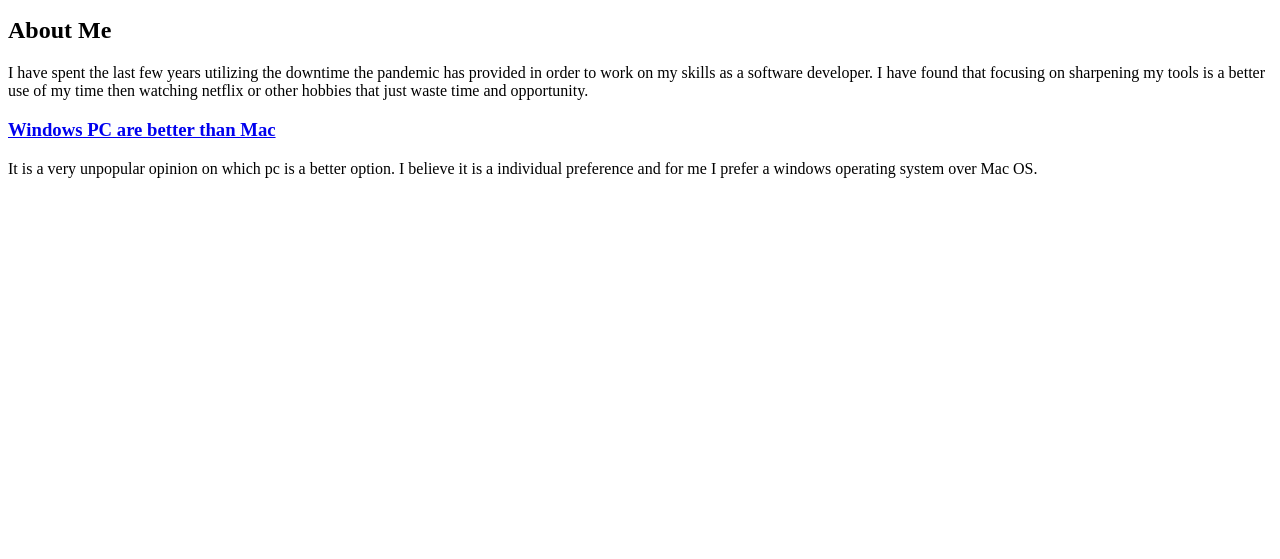
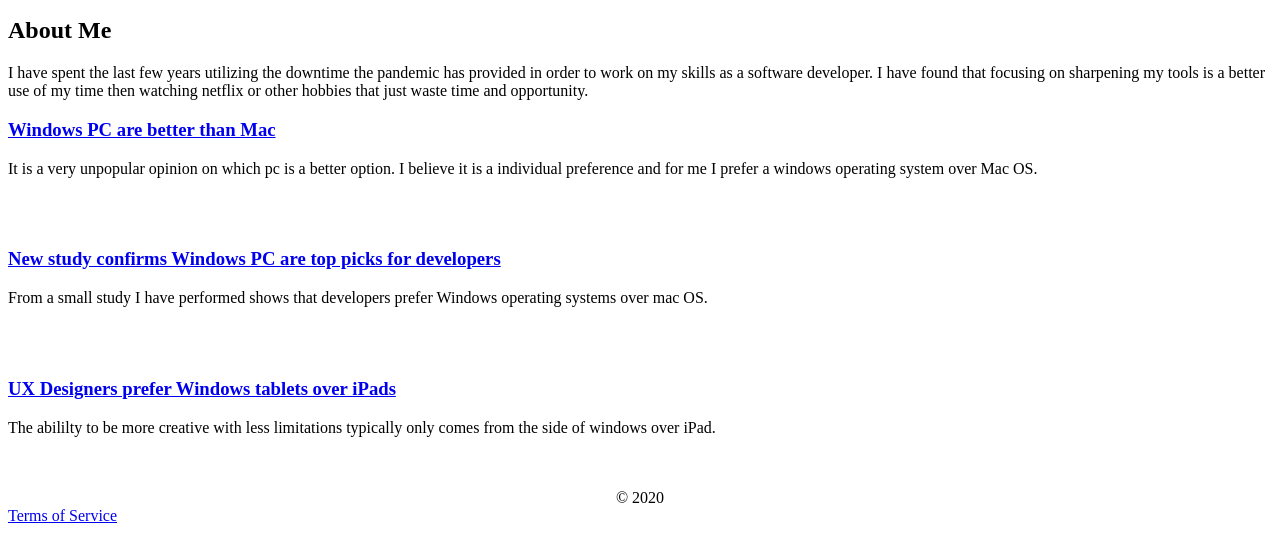
Before and after one commit to rayrooski/htmltextsite, a plain HTML site: page index.html in a window 1280 px wide. Shown: the part 91-650 px from the top of the page. Drawn offline with Linux system fonts and the light colour scheme.

Commit message:
more edits

```diff
--- a/index.html
+++ b/index.html
@@ -26,8 +26,29 @@
           <p>It is a very unpopular opinion on which pc is a better option. I
             believe it is a individual preference and for me I prefer a windows
             operating system over Mac OS.</p>
+                <br /><br />
         </article>
+
+        <article>
+          <a href="#"><h3>New study confirms Windows PC are top picks for developers</h3></a>
+          <p>From a small study I have performed shows that developers prefer
+            Windows operating systems over mac OS.</p>
+                <br /><br />
+        </article>
+
+        <article>
+          <a href="#"><h3>UX Designers prefer Windows tablets over iPads</h3></a>
+          <p>The abililty to be more creative with less limitations typically
+            only comes from the side of windows over iPad.</p>
+                <br /><br />
+        </article>
+
       </section>
+
+      <footer>
+        <center>&copy; 2020</center>
+            <a href="#">Terms of Service</a>
+      </footer>
     </main>
   </body>
 </html>
```
Lines whose indentation alone changed are shown as unchanged.
